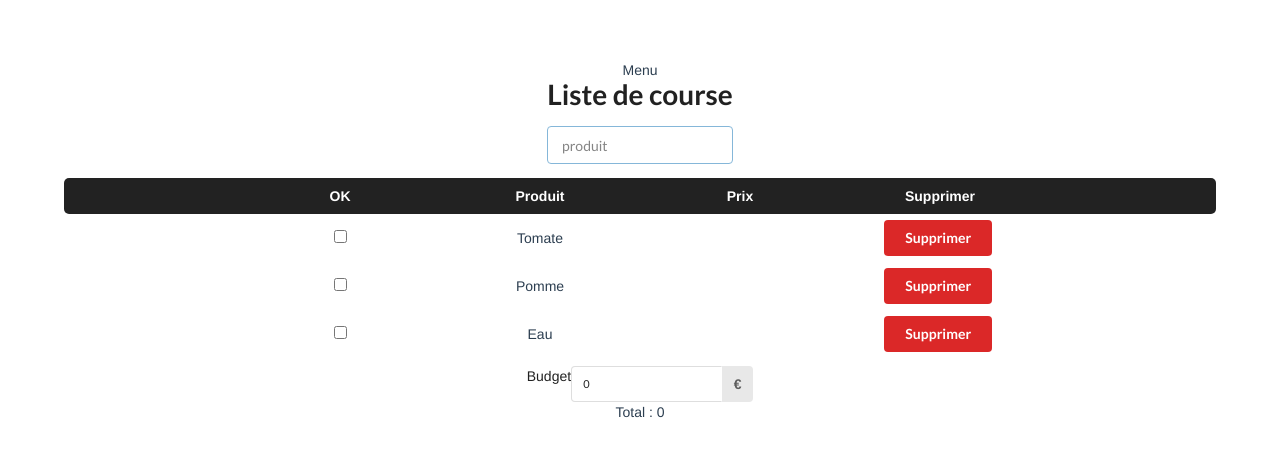
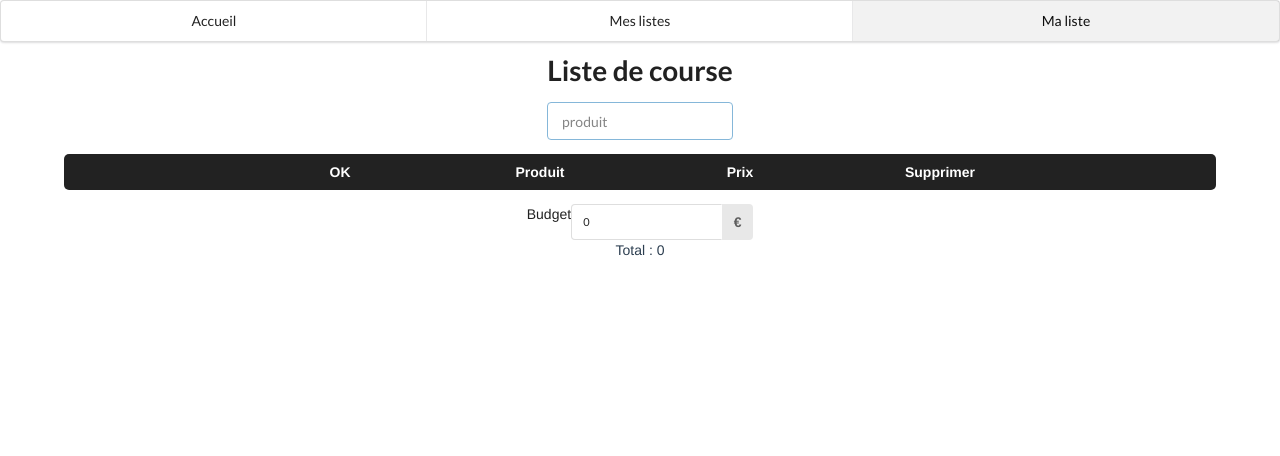
Before and after one commit to ArnaudButel/VueJs-Project, a Vue app: page / in a window 1280 px wide. Shown: the top 456 px of the page. Built offline with nearby package versions, Linux system fonts and the light colour scheme.

Commit message:
Ajout du local storage

```diff
--- a/package.json
+++ b/package.json
@@ -9,7 +9,8 @@
   },
   "dependencies": {
     "semantic-ui-css": "^2.4.1",
-    "vue": "^2.6.6"
+    "vue": "^2.6.6",
+    "vue-router": "^3.0.2"
   },
   "devDependencies": {
     "@vue/cli-plugin-babel": "^3.5.0",
--- a/src/App.vue
+++ b/src/App.vue
@@ -1,6 +1,10 @@
 <template>
   <div id="app">
-    <div>Menu</div>
+    <div class="ui three item menu">
+      <a href="" class="item">Accueil</a>
+      <a href="" class="item">Mes listes</a>
+      <a href="" class="active item">Ma liste</a>
+    </div>
     <MaListe/>
   </div>
 </template>
@@ -23,6 +27,5 @@ export default {
   -moz-osx-font-smoothing: grayscale;
   text-align: center;
   color: #2c3e50;
-  margin-top: 60px;
 }
 </style>
--- a/src/components/MaListe.vue
+++ b/src/components/MaListe.vue
@@ -41,14 +41,9 @@ export default {
     name: 'MaListe',
     data () {
         return {
-            counterID : 3,
             budget : 0,
             amount:0,
-            list: [
-                {id: 0, text:"Tomate", checked: false, price:0},
-                {id: 1, text:"Pomme", checked: false, price:0},
-                {id: 2, text:"Eau", checked: false, price:0}
-            ]
+            list: []
         }
     },
     methods: {
@@ -70,25 +65,25 @@ export default {
             });
         }
     },
+    mounted() {
+        this.list = JSON.parse(localStorage.getItem('productList')) || []
+    },
+    watch: {
+        list: {
+            handler () {
+                localStorage.setItem('productList', JSON.stringify(this.list))
+            },
+            deep: true
+        },
+    },
     computed: {
         itemName: {
             get() {
                 return ''
             },
             set(value) {
-                this.list.push({id: this.counterID, text: value, checked: false, price:0})
-                //let noOfItems = 0;
-                //if(localStorage.getItem("listCourses")) {
-                //    let noOfItems = Object.keys(localStorage.getItem("listCourses")).length;
-                //}
-                //let stock = {}
-                //stock[noOfItems] = {
-                //    text: value,
-                //    checked: false,
-                //    value: 0
-                //}
-                //localStorage.setItem("listCourses", stock)
-                this.counterID++
+                const newID = this.list.length+1
+                this.list.push({id: newID, text: value, checked: false, price:0})
             }
         }
     }
```
Also changed, not shown: 1 other file (tests, documents, lock files or other folders).
